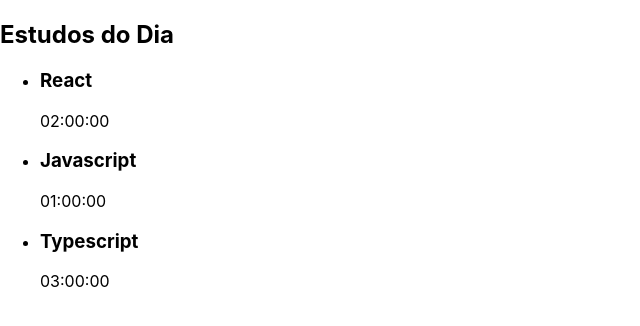
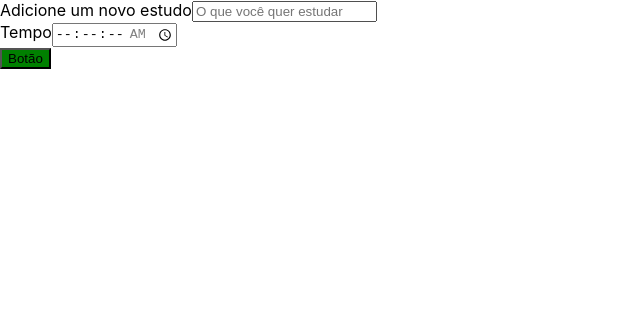
Before and after one commit to elisamorais/time_study_tsx_react, a React (Create React App) app: page / in a window 1280 px wide. Shown: the top 326 px of the page, without its empty margins (0-640 px from the left). Built offline with nearby package versions, Linux system fonts and the light colour scheme.

Commit message:
B1. CSS (aprendendo a estilizar)

```diff
--- a/src/App.tsx
+++ b/src/App.tsx
@@ -6,7 +6,7 @@ import Lista from './components/Lista';
 function App() {
   return (
     <div className="App">
-      <Lista />
+      <Formulario />
     </div>
   );
 }
--- a/src/components/Botao/index.tsx
+++ b/src/components/Botao/index.tsx
@@ -2,8 +2,12 @@ import React from "react";
 
 class Botao extends React.Component {
     render() {
+        const estaAtivo = true;
+        const styles = {
+            backgroundColor: estaAtivo ? 'green' : 'red'
+        }
         return (
-            <button>
+            <button style={styles}>
                 Botão
             </button>
         )
```
